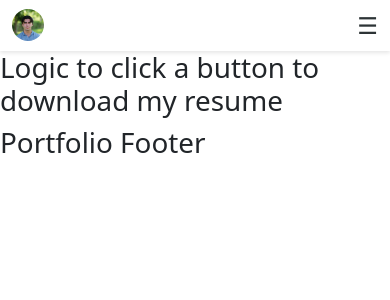
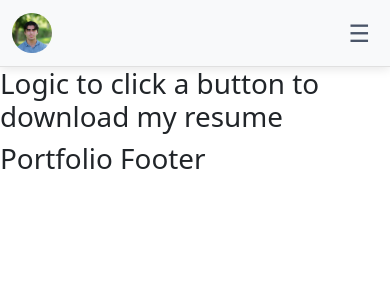
Before and after one commit to ISAACG6/isaacs_portfolio, a React (Vite) app: page /resume in a window 390 px wide. Shown: the top 300 px of the page. Built offline with nearby package versions, Linux system fonts and the light colour scheme.

Commit message:
restyled mobile navand fixed buggy dropdown

```diff
--- a/src/Navbar.jsx
+++ b/src/Navbar.jsx
@@ -1,6 +1,7 @@
 import React, { useState } from "react";
 import { NavLink, useNavigate } from "react-router-dom";
-import "./index.css";
+import { Navbar, Nav, Container } from "react-bootstrap";
+import "./StyledNavbar.css";
 
 export default function Navigation() {
   const [isMenuOpen, setIsMenuOpen] = useState(false);
@@ -17,35 +18,36 @@ export default function Navigation() {
   };
 
   return (
-    <nav className="navbar">
-      <div className="container d-flex align-items-center justify-content-between">
-        <NavLink
+    <Navbar expand="lg" className="styled-navbar sticky-top" expanded={isMenuOpen} onToggle={setIsMenuOpen}>
+      <Container>
+        <Navbar.Brand
+          as={NavLink}
           to="/"
-          className="logo-brand d-flex align-items-center gap-2 text-light"
+          className="logo-brand d-flex align-items-center gap-2"
           onClick={() => setIsMenuOpen(false)}
         >
           <span className="logo-desktop">IG</span>
           <img src="/IsaacHeadshot.JPG" alt="Isaac" className="logo-mobile" />
-        </NavLink>
+        </Navbar.Brand>
 
-        <button
-          className="menu-toggle fs-3 border-0 bg-transparent d-lg-none"
-          onClick={() => setIsMenuOpen(!isMenuOpen)}
-        >
+        <Navbar.Toggle aria-controls="main-nav" className="navbar-toggler">
           ☰
-        </button>
+        </Navbar.Toggle>
 
-        <div
-          className={`nav-links d-lg-flex gap-4 ${isMenuOpen ? "active" : ""}`}
-        >
+        <Navbar.Collapse id="main-nav">
+          <Nav className="ms-auto">
+            <div className="nav-link-wrapper">
               <NavLink
                 to="/"
                 className={navLinkClass}
                 onClick={handlePortfolioClick}
+                end
               >
                 Portfolio
               </NavLink>
+            </div>
 
+            <div className="nav-link-wrapper">
               <NavLink
                 to="/about"
                 className={navLinkClass}
@@ -53,7 +55,9 @@ export default function Navigation() {
               >
                 About
               </NavLink>
+            </div>
 
+            <div className="nav-link-wrapper">
               <NavLink
                 to="/resume"
                 className={navLinkClass}
@@ -62,7 +66,9 @@ export default function Navigation() {
                 Resume
               </NavLink>
             </div>
-      </div>
-    </nav>
+          </Nav>
+        </Navbar.Collapse>
+      </Container>
+    </Navbar>
   );
 }
--- /dev/null
+++ b/src/StyledNavbar.css
@@ -0,0 +1,148 @@
+/* StyledNavbar.css */
+
+:root {
+  --accent-green: #4a5568;
+}
+
+.styled-navbar {
+  background-color: #f8f9fa !important;
+  box-shadow: 0 2px 10px rgba(0, 0, 0, 0.1);
+  border-bottom: 1px solid #e0e0e0;
+}
+
+.logo-brand {
+  text-decoration: none;
+  font-weight: 600;
+  font-size: 1.5rem;
+  transition: opacity 0.3s ease;
+}
+
+.logo-brand:hover {
+  opacity: 0.8;
+}
+
+.logo-desktop {
+  font-weight: bold;
+  color: var(--accent-green) !important;
+}
+
+.logo-mobile {
+  width: 40px;
+  height: 40px;
+  border-radius: 50%;
+  object-fit: cover;
+}
+
+/* Show/hide logo based on screen size */
+@media (min-width: 992px) {
+  .logo-mobile {
+    display: none;
+  }
+}
+
+@media (max-width: 991px) {
+  .logo-desktop {
+    display: none;
+  }
+}
+
+/* Nav link wrapper */
+.nav-link-wrapper {
+  position: relative;
+  padding: 0.5rem 1rem;
+}
+
+/* Styled nav links - default state is lighter */
+.nav-link-styled {
+  color: #4a5568 !important;
+  text-decoration: none;
+  font-weight: 500;
+  transition: color 0.3s ease;
+  position: relative;
+  display: inline-block;
+}
+
+/* Hover state - slightly dimmer */
+.nav-link-styled:hover {
+  color: #2d3748 !important;
+}
+
+/* Active state - darker grey */
+.nav-link-styled.active,
+a.nav-link-styled.active {
+  color: #1a202c !important;
+}
+
+/* Underline animation - right to left with green color */
+.nav-link-styled::after {
+  content: '';
+  position: absolute;
+  bottom: -2px;
+  right: 0;
+  width: 0;
+  height: 2px;
+  background-color: var(--accent-green);
+  transition: width 0.4s ease;
+}
+
+.nav-link-styled:hover::after,
+.nav-link-styled.active::after {
+  width: 100%;
+  right: auto;
+  left: 0;
+}
+
+/* Navbar toggler */
+.navbar-toggler {
+  border: none;
+  padding: 0.5rem;
+  font-size: 1.5rem;
+  color: #4a5568;
+}
+
+.navbar-toggler:focus {
+  box-shadow: none;
+  outline: none;
+}
+
+/* Smooth dropdown animation */
+.navbar-collapse {
+  background-color: #f8f9fa;
+}
+
+@media (max-width: 991px) {
+  .navbar-collapse {
+    position: absolute;
+    top: 100%;
+    left: 0;
+    right: 0;
+    border-top: 1px solid #e0e0e0;
+    padding: 1rem 0;
+    animation: slideDown 0.3s ease;
+    z-index: 1000;
+  }
+
+  .navbar-collapse.show {
+    animation: slideDown 0.3s ease;
+  }
+
+  .navbar-collapse.collapsing {
+    transition: height 0.3s ease;
+  }
+
+  .nav-link-wrapper {
+    text-align: center;
+    padding: 0.75rem 1rem;
+  }
+}
+
+@keyframes slideDown {
+  from {
+    opacity: 0;
+    transform: translateY(-10px);
+  }
+  to {
+    opacity: 1;
+    transform: translateY(0);
+  }
+}
```
Lines whose indentation alone changed are shown as unchanged.
